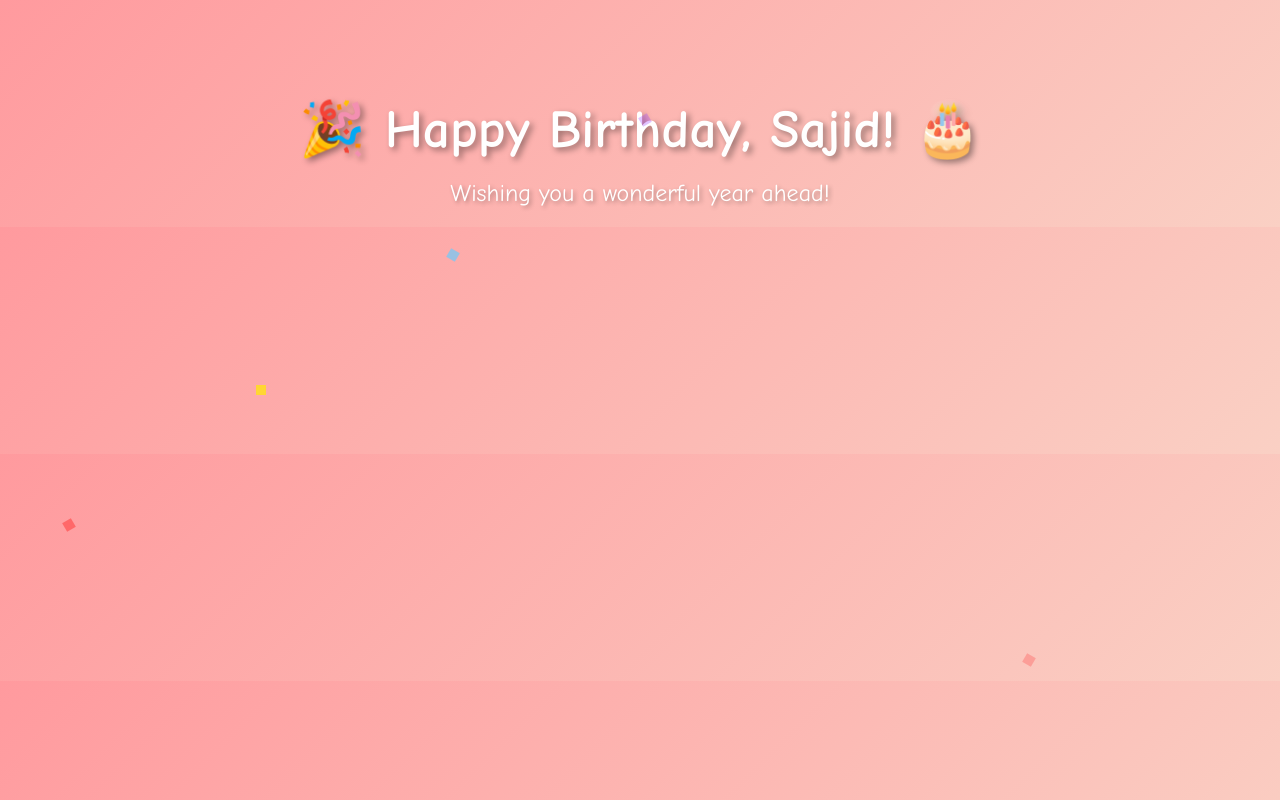
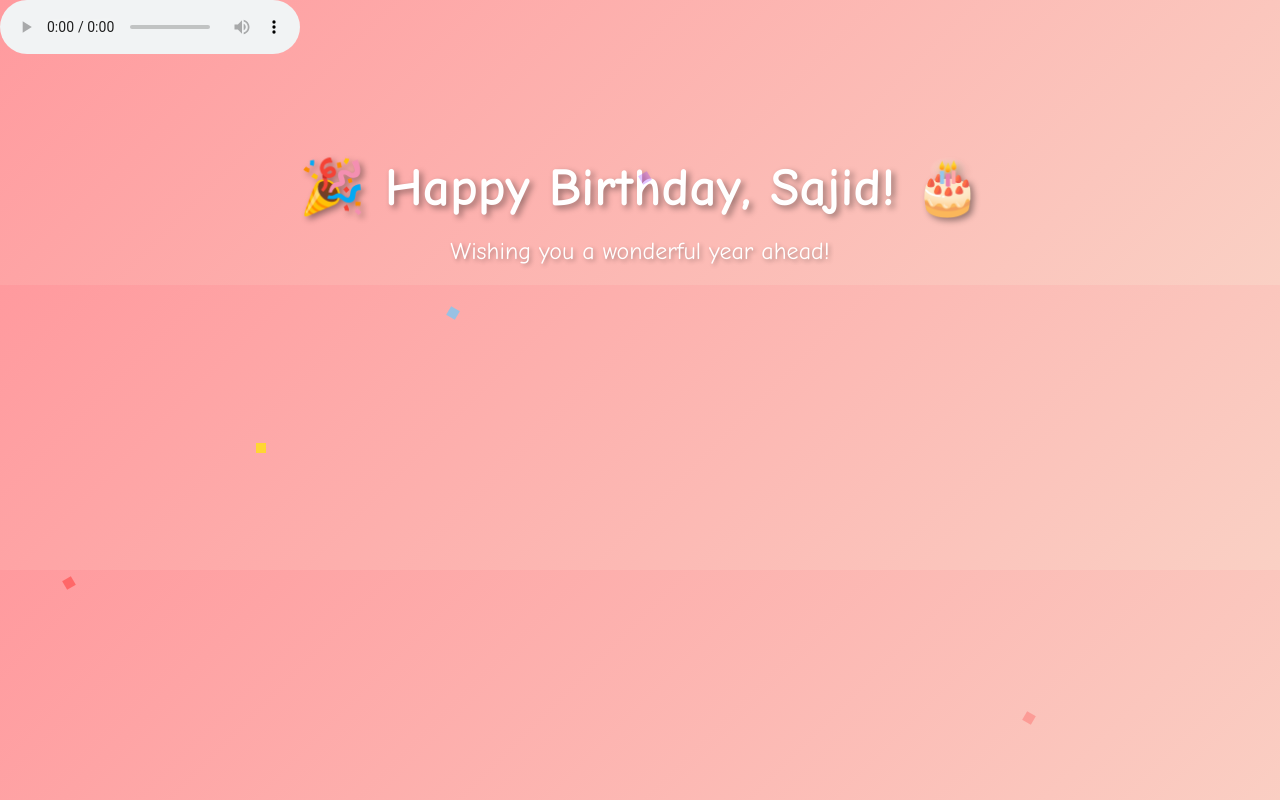
Before and after one commit to Tamim-321735/birthday-gift, a plain HTML site: page index.html in a window 1280 px wide. Shown: the top 800 px of the page. Drawn offline with Linux system fonts and the light colour scheme.

Commit message:
Update index.html

```diff
--- a/index.html
+++ b/index.html
@@ -8,8 +8,8 @@
 </head>
 <body>
 
-  <!-- Background Music -->
-  <audio autoplay loop>
+  <!-- Background Music with controls and preloading -->
+  <audio controls autoplay loop preload="auto">
     <source src="birthday-music.mp3" type="audio/mpeg">
     Your browser does not support the audio element.
   </audio>
```
